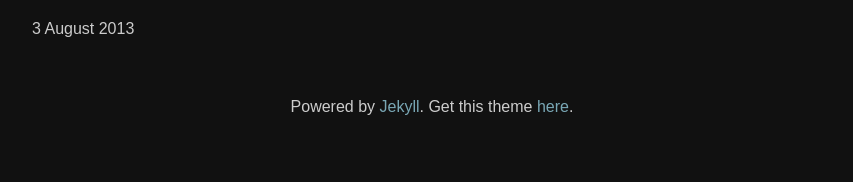
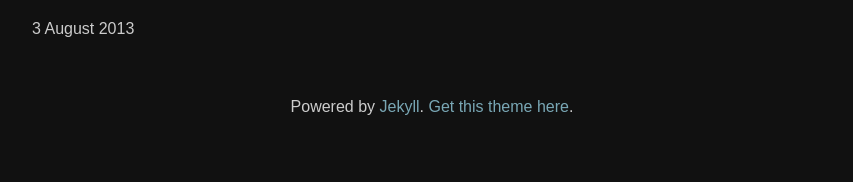
Before and after one commit to nithinbekal/nithinbekal.github.io, a Jekyll site: the page built from slides/index.html, in a window 1280 px wide. Shown: the part 773-955 px from the top of the page, without its empty margins (208-1061 px from the left). Built offline with Jekyll 4.4.1, drawn with Linux system fonts in a browser that asks for light colours.

Commit message:
Add descriptive link text

```diff
--- a/_layouts/default.html
+++ b/_layouts/default.html
@@ -50,8 +50,7 @@
 
       <div class='footer'>
         Powered by <a href='http://jekyllrb.com'>Jekyll</a>.
-        Get this theme
-        <a href="https://github.com/nithinbekal/nithinbekal.github.io/">here</a>.
+        <a href="https://github.com/nithinbekal/nithinbekal.github.io/">Get this theme here</a>.
       </div>
     </div> <!-- /container -->
     {% include footer-analytics.html %}
```
